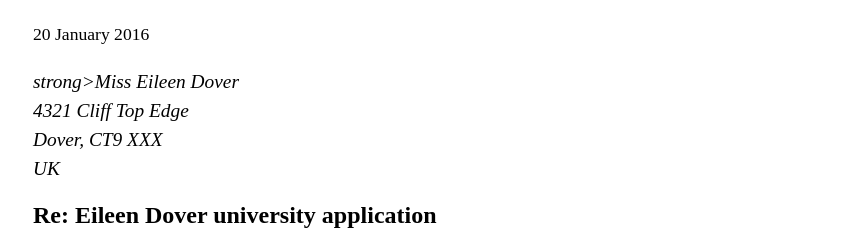
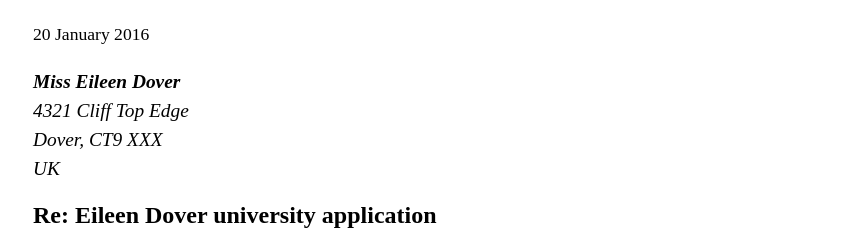
Before and after one commit to Paitynb/Paitynb.github.io, a plain HTML site: page index.html in a window 1280 px wide. Shown: the part 221-454 px from the top of the page, without its empty margins (207-1071 px from the left). Drawn offline with Linux system fonts and the light colour scheme.

Commit message:
cleaning

```diff
--- a/index.html
+++ b/index.html
@@ -20,11 +20,14 @@
     </p>
 </address>
 <p>20 January 2016</p>
-    <address><p>strong>Miss Eileen Dover</strong><br>
+    <address>
+        <p>
+            <strong>Miss Eileen Dover</strong><br>
             4321 Cliff Top Edge<br>
             Dover, CT9 XXX<br>
             UK<br>
-    </p></address>
+    </p>
+</address>
 <h1>Re: Eileen Dover university application</h1>
  <p>Dear Eileen,</p>
  <p>Thank you for your recent application to join us at the University of Awesome's science faculty to study as part of your PhD next year. I will answer your questions one by one, in the following sections.</p>
```
Lines whose indentation alone changed are shown as unchanged.
